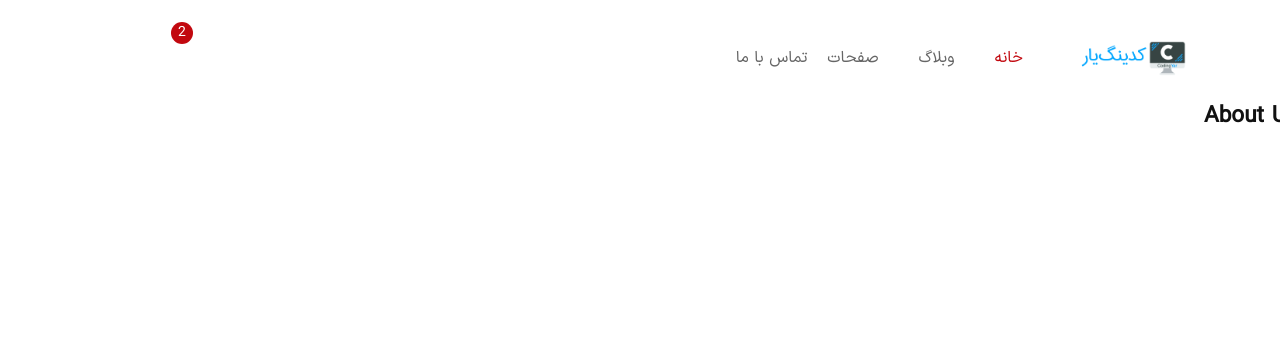
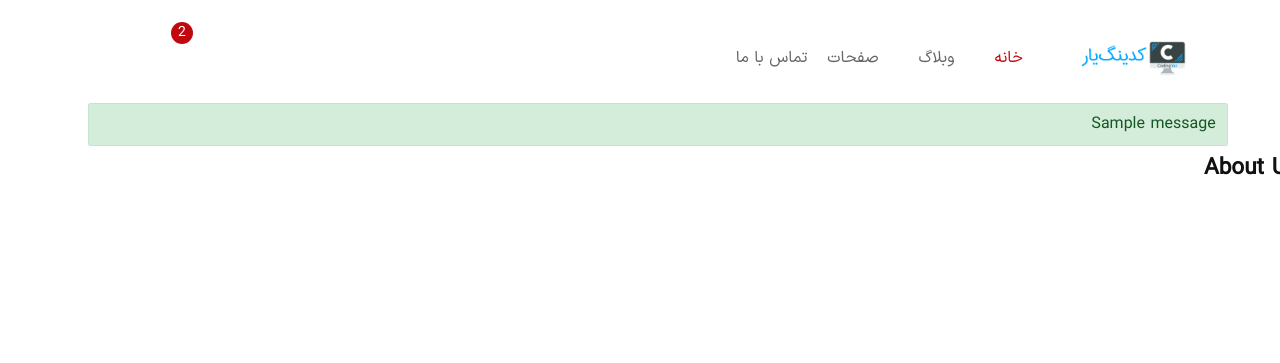
Before and after one commit to GHAPA79/Django-online-shop, a Django app: page /aboutus/ in a window 1280 px wide. Shown: the top 363 px of the page. Run offline with Django 4.2, Linux system fonts and the light colour scheme; tables that the repository leaves empty hold one stand-in row (values such as "Sample post"); one stand-in notice (Sample message) is shown; parts of the project's set-up code (start-up, migrations or seed data) failed here and were passed over; some libraries are stand-ins or nearby versions; some web fonts are replaced.

Commit message:
add Messages part

```diff
--- a/config/settings.py
+++ b/config/settings.py
@@ -13,6 +13,8 @@ https://docs.djangoproject.com/en/4.0/ref/settings/
 import os.path
 from pathlib import Path
 from environs import Env
+from django.contrib.messages import constants as messages
+
 
 # For environment variables
 env = Env()
@@ -174,3 +176,6 @@ ACCOUNT_UNIQUE_EMAIL = True
 # Crispy forms config
 CRISPY_TEMPLATE_PACK = 'bootstrap5'
 CRISPY_AllOWED_TEMPLATE_PACKS = 'bootstrap5'
+
+# Messages config
+MESSAGES_TAGS = {messages.ERROR: 'danger'}
--- a/products/views.py
+++ b/products/views.py
@@ -1,5 +1,6 @@
 from django.views import generic
 from django.shortcuts import get_object_or_404
+from django.contrib.messages.views import SuccessMessageMixin
 
 from .models import Product, Comment
 from .forms import CommentForm
@@ -23,9 +24,10 @@ class ProductDetailView(generic.DetailView):
         return context
 
 
-class CommentCreateView(generic.CreateView):
+class CommentCreateView(SuccessMessageMixin, generic.CreateView):
     model = Comment
     form_class = CommentForm
+    success_message = "Your comment has been successfully registered "
 
     def form_valid(self, form):
         obj = form.save(commit=False)
--- a/templates/_base.html
+++ b/templates/_base.html
@@ -125,6 +125,16 @@
 </header>
 <!-- Header End -->
 
+<!-- Messages Section Start -->
+{% if messages %}
+    <div class="container">
+        {% for message in messages %}
+            <div class="alert alert-{{ message.tags }}">{{ message }}</div>
+        {% endfor %}
+    </div>
+{% endif %}
+<!-- Messages Section End -->
+
 {% block content %}
 
 {% endblock content %}
```
